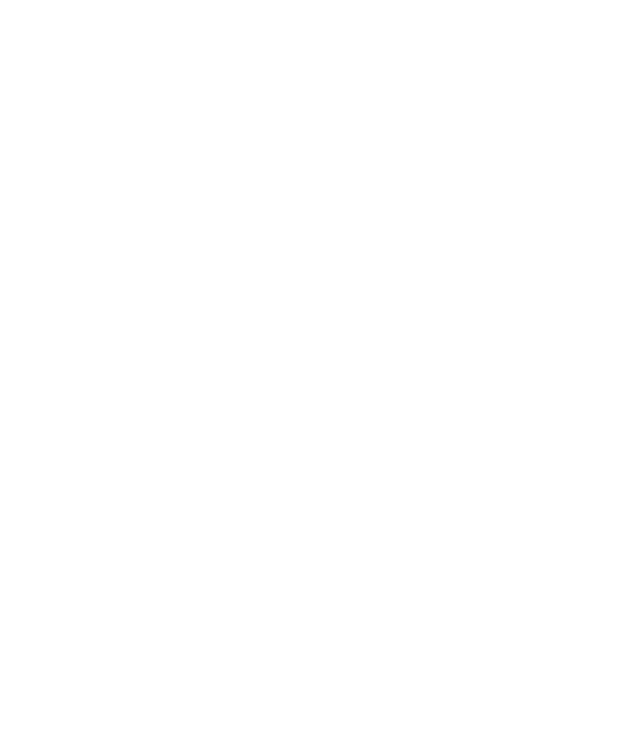
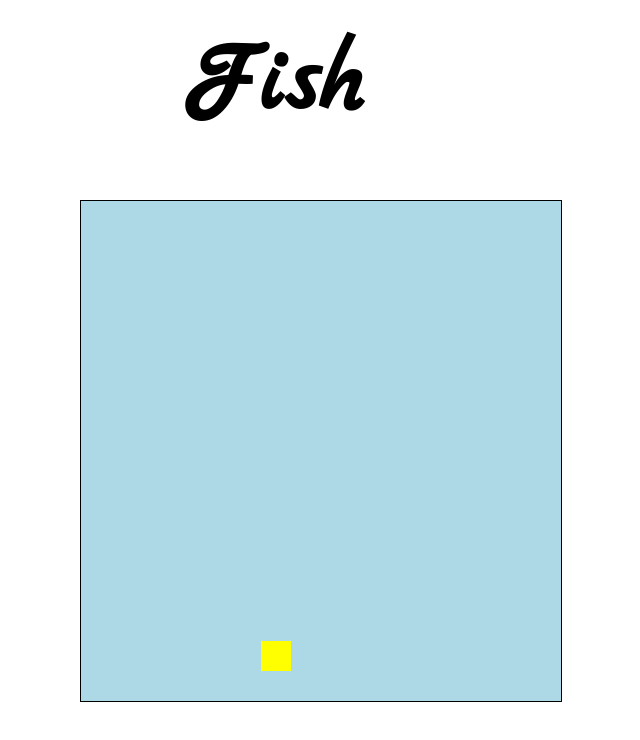
Before and after one commit to efriedla/Project-1, a plain HTML site: page index.html in a window 1280 px wide. Shown: the whole page, without its empty margins (368-1008 px from the left). Drawn offline with Linux system fonts and the light colour scheme.

Commit message:
added canvas with moving square working

```diff
--- a/css/style.css
+++ b/css/style.css
@@ -1,28 +1,20 @@
 html, body{
-	margin: 0;
-	padding: 0;
-	font-family: 'Marck Script', cursive;
+    margin: 0;
+    padding: 0;
+    font-family: 'Marck Script', cursive;
 }
 
 #top{
-	text-align: center;
-	font-size: 50px;
-	margin-top: -42px;
+    text-align: center;
+    font-size: 50px;
+    margin-top: -552px;
+
+
 }
-
-/*#container{
-    position: relative;
-    height: 70vh;
-    width: 30%;
-    left: 35%;
-    margin-top: -20px;
-    background-color: #7FD5DB;
-    overflow: hidden;
-}*/
-
 canvas{
     border: 1px solid black;
     background-color:lightblue;
     position: relative;
-    left: 30%;
+    left: 35%;
+    top:200px;
 }
--- a/index.html
+++ b/index.html
@@ -6,18 +6,18 @@
 	<link href="https://fonts.googleapis.com/css?family=Marck+Script" rel="stylesheet">
 	<link rel="stylesheet" type="text/css" href="css/style.css">
 </head>
-<body onload="startGame">
-<!-- <div id="top">
-<h1 id="logo" onmouseover="this.style.color='red';"
+<body onload="startGame()">
+<div id="top">
+<h1 id="fish" onmouseover="this.style.color='red';"
 onmouseout="this.style.color='blue';">Fish</h1>
 </div>
 
-    <canvas id="container">
-
-    <div id="fish" class="fish"></div>
+    <!-- <div id="container">
 
 
-    </canvas> -->
+
+
+    </div> -->
 
 
 <script type="text/javascript" src="js/script.js"></script>
--- a/js/script.js
+++ b/js/script.js
@@ -2,45 +2,49 @@ var myGamePiece;
 
 function startGame() {
     myGameArea.start();
-    myGamePiece = new component(30, 30, "yellow", 80, 420);
+    myGamePiece = new component(30, 30, "yellow", 180, 440);
 }
 
 var myGameArea = {
     canvas : document.createElement("canvas"),
     start : function() {
         this.canvas.width = 480;
-        this.canvas.height = 480;
+        this.canvas.height = 500;
         this.context = this.canvas.getContext("2d");
         document.body.insertBefore(this.canvas, document.body.childNodes[0]);
-        //this.interval = setInterval(updateGameArea, 20);
-        //window.addEventListener('keydown', function(e){
-        //	myGameArea.key = e.keyCode;
-        //})
-        //window.addEventListener('keyup', function(e){
-        //	myGameArea.key = false;
-        //})
-    //},
-    //clear : function(){
-    //	this.context.clearRect(0, 0, this.canvas.width, this.canvas.height);
+        this.interval = setInterval(updateGameArea, 20);
+        window.addEventListener('keydown', function (e) {
+            myGameArea.key = e.keyCode;
+        })
+        window.addEventListener('keyup', function (e) {
+            myGameArea.key = false;
+        })
+    },
+    clear : function(){
+        this.context.clearRect(0, 0, this.canvas.width, this.canvas.height);
     }
 }
+
 function component(width, height, color, x, y) {
+    this.gamearea = myGameArea;
     this.width = width;
     this.height = height;
+    this.speedX = 0;
+    this.speedY = 0;
     this.x = x;
     this.y = y;
+    this.update = function() {
         ctx = myGameArea.context;
         ctx.fillStyle = color;
         ctx.fillRect(this.x, this.y, this.width, this.height);
     }
-
-/*    var newPos = function(e){
-		e.target.x += this.speedX;
-		e.target.y += this.speedY;
+    this.newPos = function() {
+        this.x += this.speedX;
+        this.y += this.speedY;
+    }
 }
 
-
-function updateGameArea(){
+function updateGameArea() {
     myGameArea.clear();
     myGamePiece.speedX = 0;
     myGamePiece.speedY = 0;
@@ -50,4 +54,4 @@ function updateGameArea(){
     if (myGameArea.key && myGameArea.key == 40) {myGamePiece.speedY = 1; }
     myGamePiece.newPos();
     myGamePiece.update();
-}*/
+}
```
Lines whose indentation alone changed are shown as unchanged.
